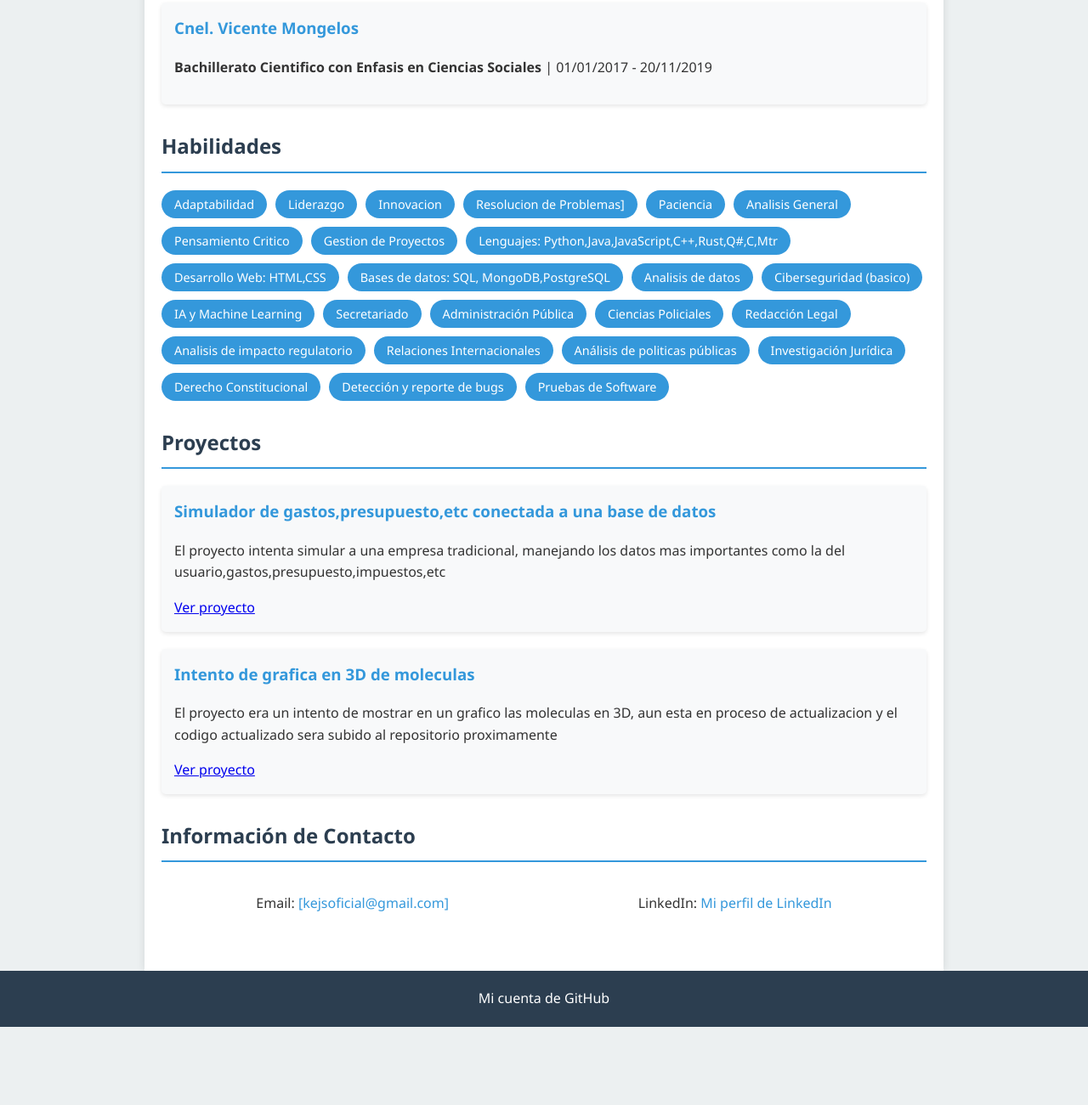
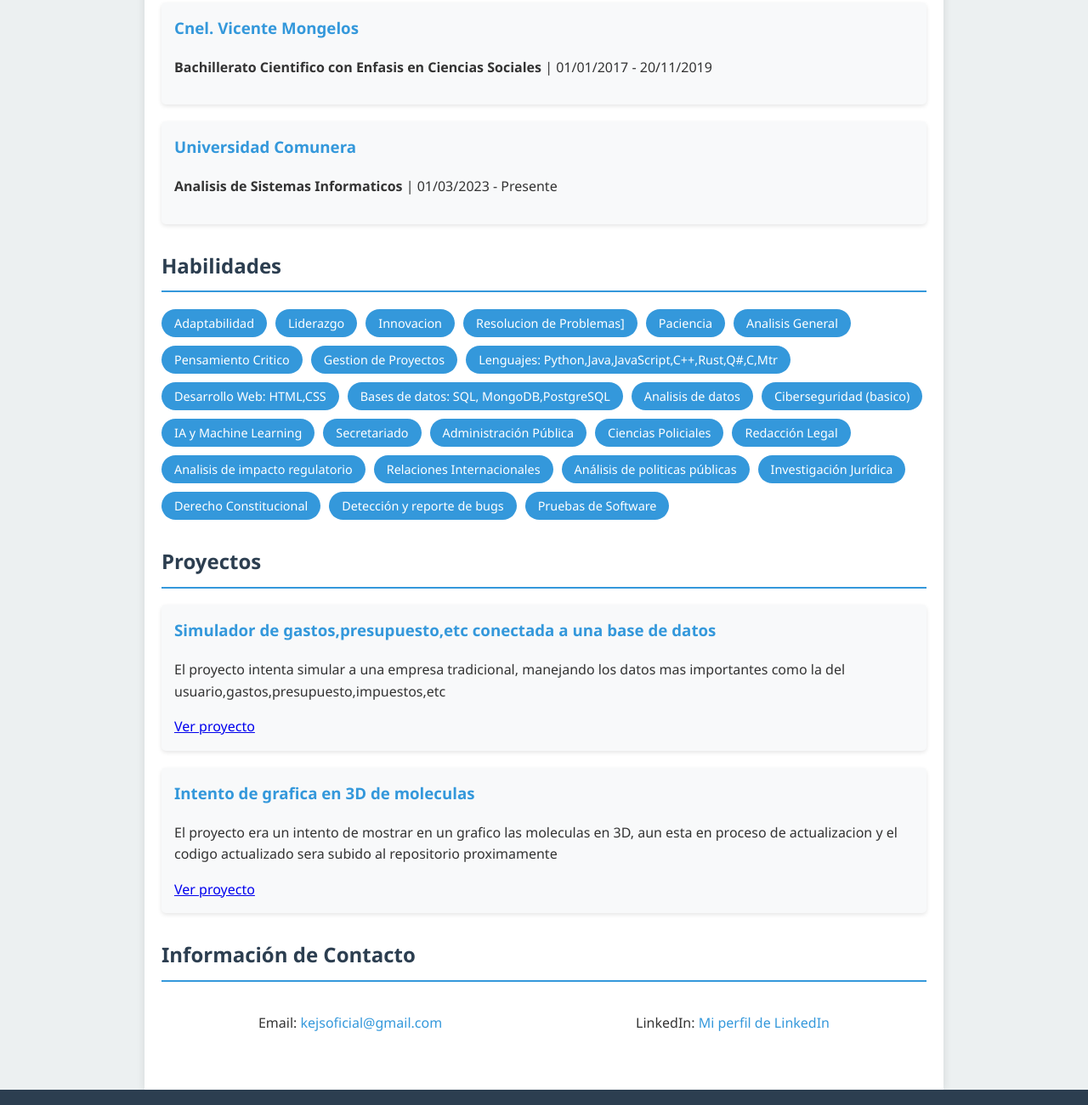
Before and after one commit to SexoSupremo/Semana-2, a plain HTML site: page cv.html in a window 1280 px wide. Shown: the part 926-2227 px from the top of the page at 85% size. Before the commit the page ends 2135 px from the top, so only its background shows below. Drawn offline with Linux system fonts and the light colour scheme.

Commit message:
cambios simples

```diff
--- a/cv.html
+++ b/cv.html
@@ -136,6 +136,10 @@
                 <h3>Cnel. Vicente Mongelos</h3>
                 <p><strong>Bachillerato Cientifico con Enfasis en Ciencias Sociales</strong> | 01/01/2017 - 20/11/2019</p>
             </div>
+            <div class="educacion">
+                <h3>Universidad Comunera</h3>
+                <p><strong>Analisis de Sistemas Informaticos</strong> | 01/03/2023 - Presente</p>
+            </div>
         </section>
 
         <section class="section">
@@ -188,7 +192,7 @@
         <section class="section">
             <h2>Información de Contacto</h2>
             <div class="contacto">
-                <p>Email: <a href="mailto:kejsoficial@gmail.com">[kejsoficial@gmail.com]</a></p>
+                <p>Email: <a href="mailto:kejsoficial@gmail.com">kejsoficial@gmail.com</a></p>
                 <p>LinkedIn: <a href="https://py.linkedin.com/in/esteban-brizuela-575b73227" target="_blank">Mi perfil de LinkedIn</a></p>
             </div>
         </section>
```
